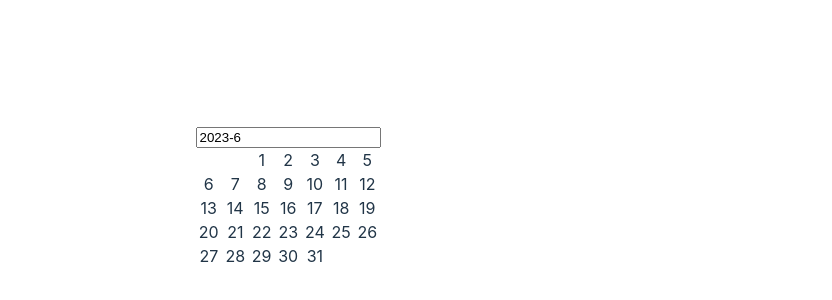
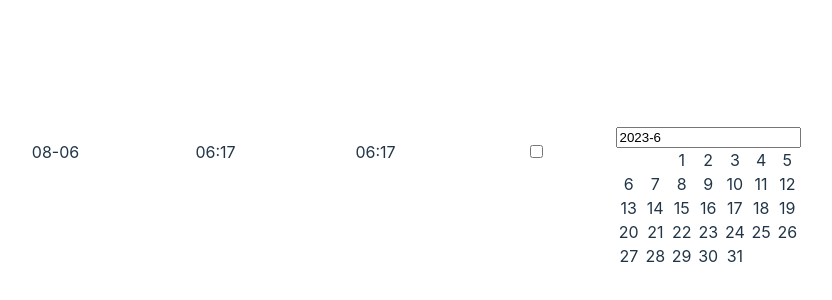
Before and after one commit to nepikn/schedule-film-fest, a React (Vite) app: page / in a window 1280 px wide. Shown: the part 204-504 px from the top of the page, without its empty margins (352-1184 px from the left). Built offline with nearby package versions, Linux system fonts and the light colour scheme.

Commit message:
make ul display like row

```diff
--- a/src/App.css
+++ b/src/App.css
@@ -5,6 +5,10 @@
   text-align: center;
 }
 
+.body {
+  display: flex;
+}
+
 .month {
   display: grid;
   grid-template-columns: repeat(7, auto);
--- a/src/App.tsx
+++ b/src/App.tsx
@@ -2,9 +2,40 @@ import { useState } from "react";
 import { startOfMonth, getDaysInMonth } from "date-fns";
 // import Calendar from "react-calendar";
 import "./App.css";
+import Table from "./Table";
+
+export class FilmInfo {
+  // name;
+  timeStart;
+  timeEnd;
+  join;
+
+  constructor(
+    /* name = "",  */ timeStart = new Date(),
+    timeEnd = new Date(),
+    join = false
+  ) {
+    // this.name = name;
+    this.timeStart = timeStart;
+    this.timeEnd = timeEnd;
+    this.join = join;
+  }
+}
 
 function App() {
-  return <Calendar />;
+  const [filmInfos, setFilmInfos] = useState(
+    Object.fromEntries([...Array(9)].map(() => ["", new FilmInfo()]))
+  );
+  return (
+    <div className="body">
+      <div onChange={(e) => setFilmInfos(e)}>
+        <Table filmInfo={filmInfos} />
+      </div>
+      <div>
+        <Calendar />
+      </div>
+    </div>
+  );
 }
 
 function Calendar() {
@@ -38,7 +69,7 @@ function Month({
   let day = 1;
   return (
     <div className="month">
-      {new Array(firstDayWeek + lastDay).fill("").map((_, i) => (
+      {[...Array(firstDayWeek + lastDay)].map((_, i) => (
         <div key={i}>{i < firstDayWeek ? "" : day++}</div>
       ))}
     </div>
--- /dev/null
+++ b/src/Table.css
@@ -0,0 +1,5 @@
+[role="row"] {
+  list-style: none;
+  display: grid;
+  grid-template-columns: repeat(5, 10em);
+}
--- a/src/Table.tsx
+++ b/src/Table.tsx
@@ -0,0 +1,39 @@
+import { FilmInfo } from "./App";
+import { format } from "date-fns";
+import "./Table.css";
+
+export default function Table({
+  filmInfo,
+}: {
+  filmInfo: {
+    [k: string]: FilmInfo;
+  };
+}) {
+  const rows = [];
+  for (const filmName in filmInfo) {
+    if (Object.prototype.hasOwnProperty.call(filmInfo, filmName)) {
+      const { timeStart, timeEnd, join } = filmInfo[filmName];
+
+      rows.push(
+        <ul role="row">
+          <li>
+            <div>{filmName}</div>
+          </li>
+          <li>
+            <div>{format(timeStart, "MM-dd")}</div>
+          </li>
+          <li>
+            <div>{format(timeStart, "HH:mm")}</div>
+          </li>
+          <li>
+            <div>{format(timeEnd, "HH:mm")}</div>
+          </li>
+          <li>
+            <input type="checkbox" defaultChecked={join} />
+          </li>
+        </ul>
+      );
+    }
+  }
+  return <>{rows}</>;
+}
```
